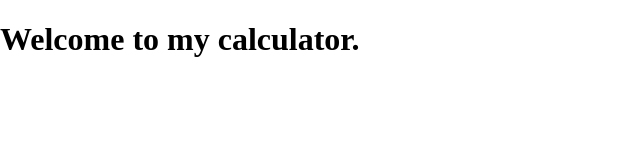
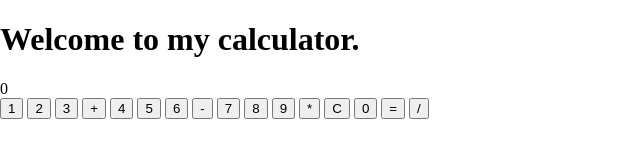
Before and after one commit to Adan-878/calculator, a plain HTML site: page index.html in a window 1280 px wide. Shown: the whole page, without its empty margins (0-640 px from the left). Drawn offline with Linux system fonts and the light colour scheme.

Commit message:
Update index.html

```diff
--- a/index.html
+++ b/index.html
@@ -6,6 +6,34 @@
 </head>
 <body>
   <h1>Welcome to my calculator.</h1>
+
+  <div class="main">
+
+  <div class="screen" id="screen">0</div>
+
+  <div class="buttons">
+
+    <button onclick="add('1')">1</button>
+    <button onclick="add('2')">2</button>
+    <button onclick="add('3')">3</button>
+    <button onclick="add('+')">+</button>
+
+    <button onclick="add('4')">4</button>
+    <button onclick="add('5')">5</button>
+    <button onclick="add('6')">6</button>
+    <button onclick="add('-')">-</button>
+
+    <button onclick="add('7')">7</button>
+    <button onclick="add('8')">8</button>
+    <button onclick="add('9')">9</button>
+    <button onclick="add('*')">*</button>
+
+    <button onclick="clearScreen()">C</button>
+    <button onclick="add('0')">0</button>
+    <button onclick="calc()">=</button>
+    <button onclick="add('/')">/</button>
+  </div>
+</div>
   <script src="main.js"></script>
 </body>
 </html>
```
